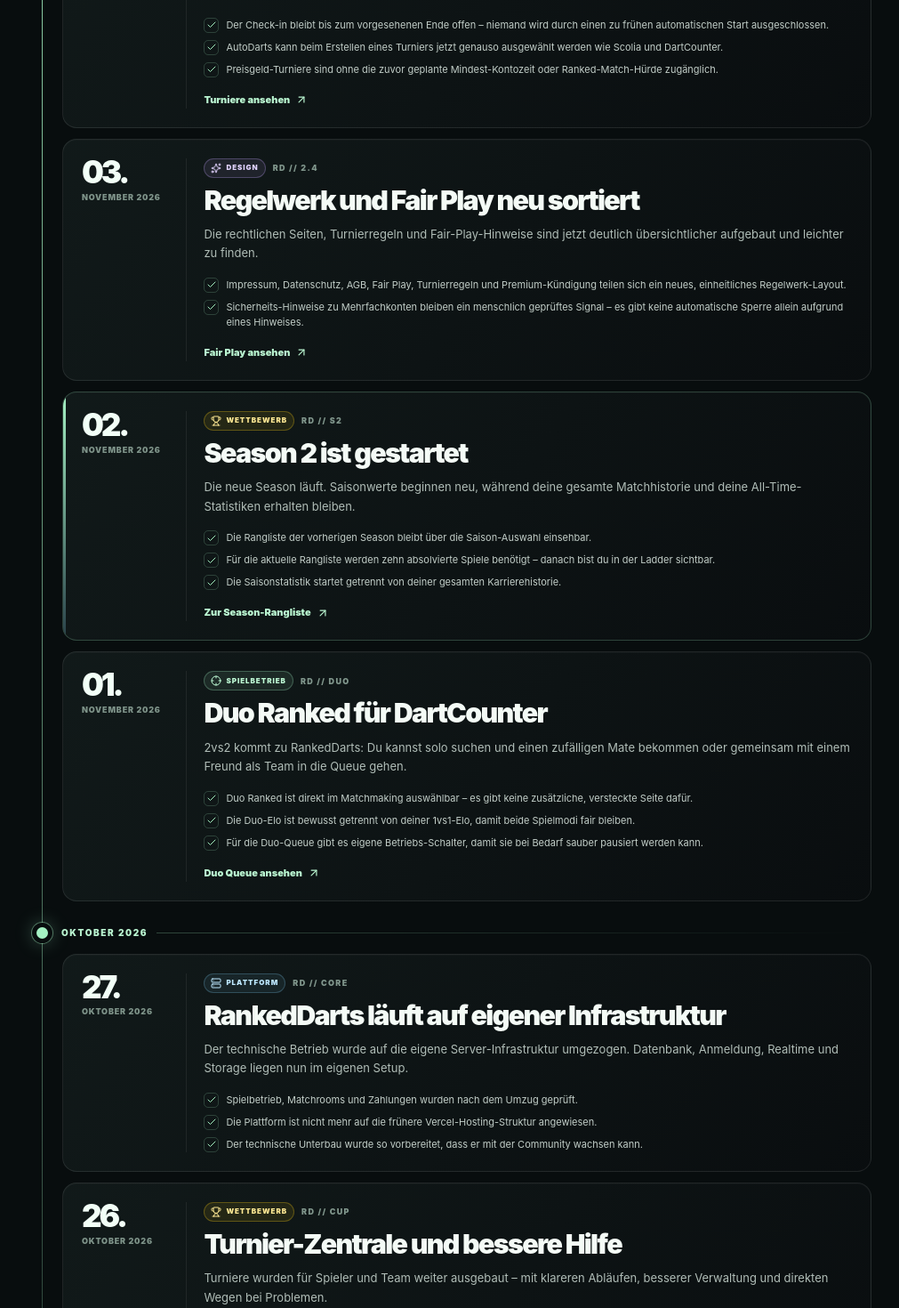
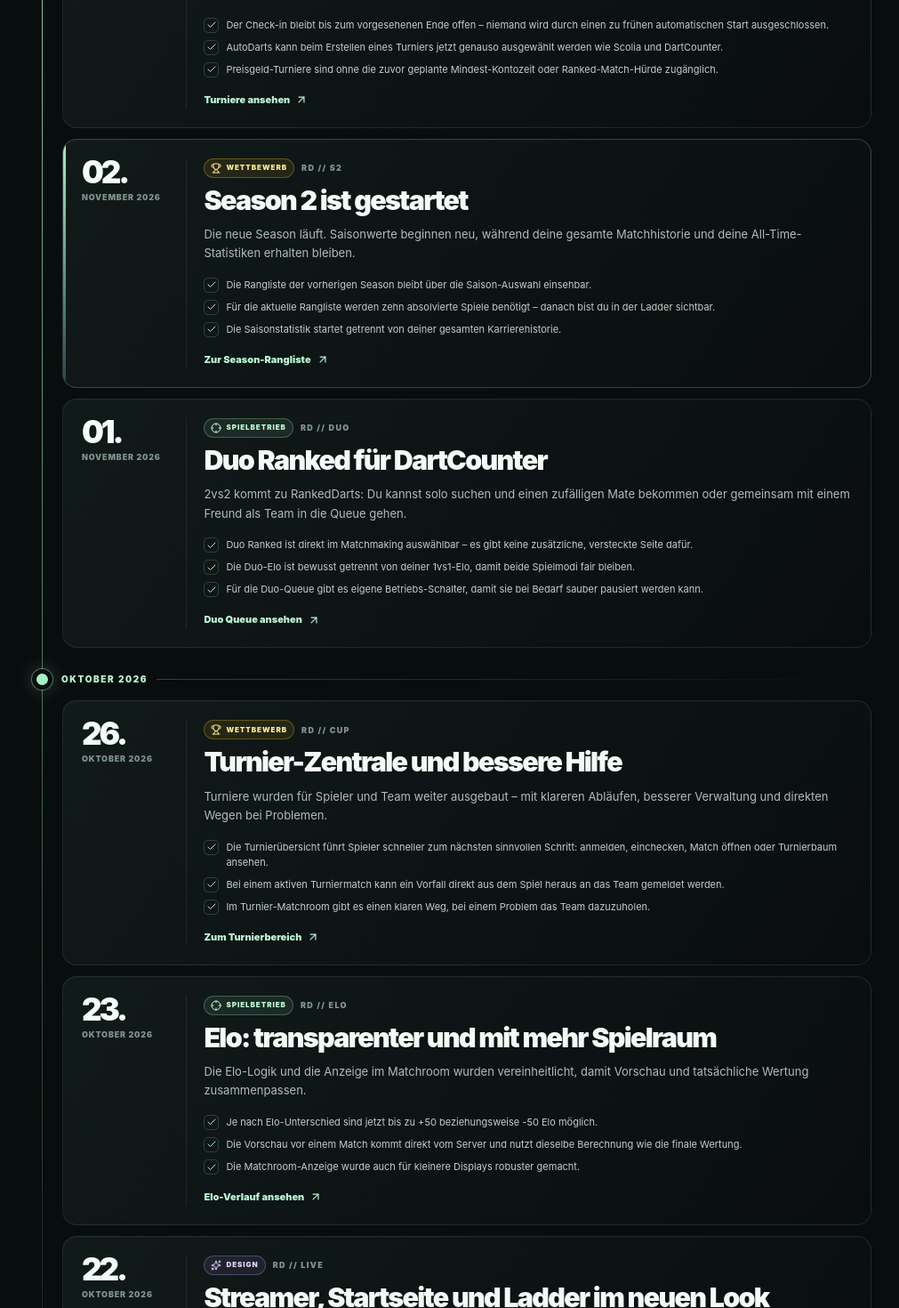
Before and after one commit to arthurkohl123/dart-faceit, a Next.js app: page /updates in a window 1280 px wide. Shown: the part 1330-2800 px from the top of the page at 89% size, without its empty margins (268-1279 px from the left). Built offline with nearby package versions, Linux system fonts and the light colour scheme; no server answers; the database is empty.

Commit message:
refine: keep updates player focused

```diff
--- a/app/updates/page.tsx
+++ b/app/updates/page.tsx
@@ -60,20 +60,6 @@ const updates: UpdateEntry[] = [
     hrefLabel: 'Turniere ansehen',
   },
   {
-    date: '03. November 2026',
-    month: 'November 2026',
-    release: 'RD // 2.4',
-    title: 'Regelwerk und Fair Play neu sortiert',
-    summary: 'Die rechtlichen Seiten, Turnierregeln und Fair-Play-Hinweise sind jetzt deutlich übersichtlicher aufgebaut und leichter zu finden.',
-    category: 'Design',
-    details: [
-      'Impressum, Datenschutz, AGB, Fair Play, Turnierregeln und Premium-Kündigung teilen sich ein neues, einheitliches Regelwerk-Layout.',
-      'Sicherheits-Hinweise zu Mehrfachkonten bleiben ein menschlich geprüftes Signal – es gibt keine automatische Sperre allein aufgrund eines Hinweises.',
-    ],
-    href: '/fairplay',
-    hrefLabel: 'Fair Play ansehen',
-  },
-  {
     date: '02. November 2026',
     month: 'November 2026',
     release: 'RD // S2',
@@ -105,19 +91,6 @@ const updates: UpdateEntry[] = [
     hrefLabel: 'Duo Queue ansehen',
   },
   {
-    date: '27. Oktober 2026',
-    month: 'Oktober 2026',
-    release: 'RD // CORE',
-    title: 'RankedDarts läuft auf eigener Infrastruktur',
-    summary: 'Der technische Betrieb wurde auf die eigene Server-Infrastruktur umgezogen. Datenbank, Anmeldung, Realtime und Storage liegen nun im eigenen Setup.',
-    category: 'Platform',
-    details: [
-      'Spielbetrieb, Matchrooms und Zahlungen wurden nach dem Umzug geprüft.',
-      'Die Plattform ist nicht mehr auf die frühere Vercel-Hosting-Struktur angewiesen.',
-      'Der technische Unterbau wurde so vorbereitet, dass er mit der Community wachsen kann.',
-    ],
-  },
-  {
     date: '26. Oktober 2026',
     month: 'Oktober 2026',
     release: 'RD // CUP',
@@ -127,7 +100,7 @@ const updates: UpdateEntry[] = [
     details: [
       'Die Turnierübersicht führt Spieler schneller zum nächsten sinnvollen Schritt: anmelden, einchecken, Match öffnen oder Turnierbaum ansehen.',
       'Bei einem aktiven Turniermatch kann ein Vorfall direkt aus dem Spiel heraus an das Team gemeldet werden.',
-      'Moderatoren haben eine eigene Arbeitsoberfläche für Meldungen, Live-Matches und Fälle bekommen.',
+      'Im Turnier-Matchroom gibt es einen klaren Weg, bei einem Problem das Team dazuzuholen.',
     ],
     href: '/tournaments',
     hrefLabel: 'Zum Turnierbereich',
```
